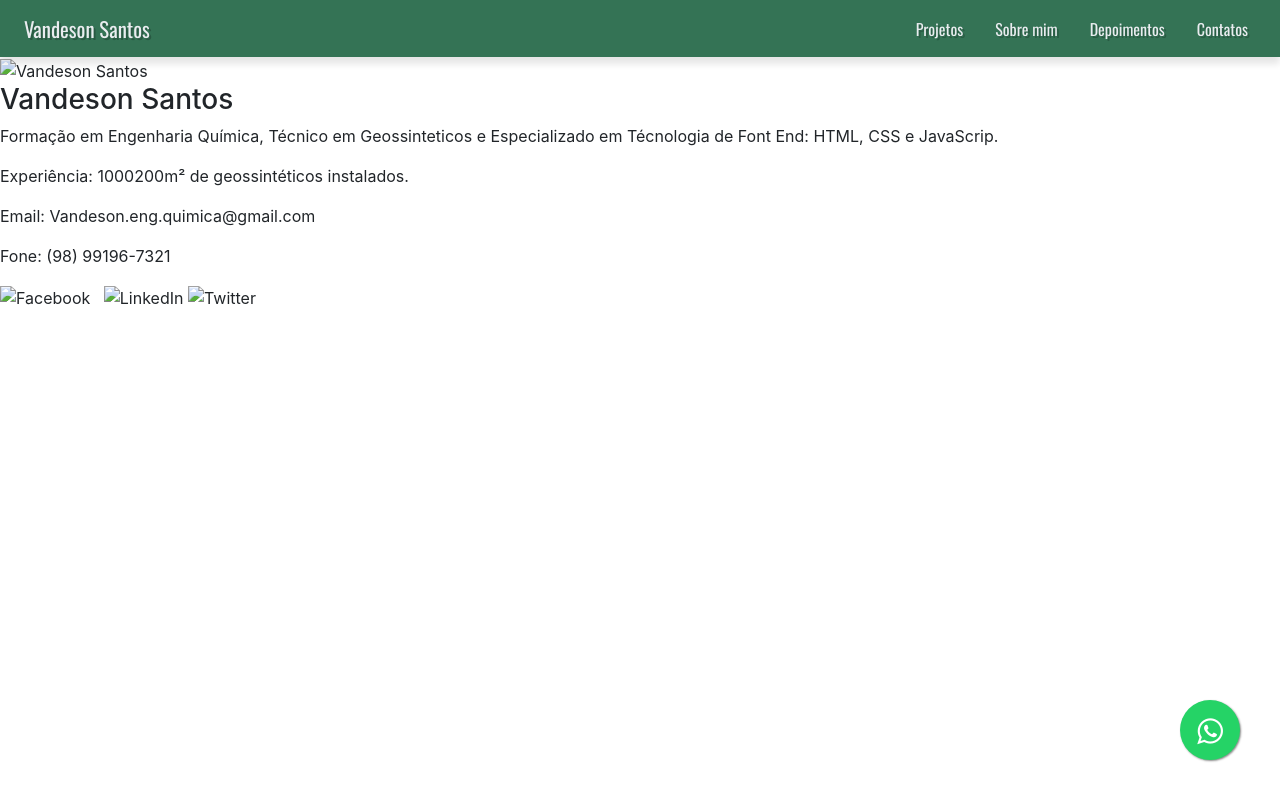
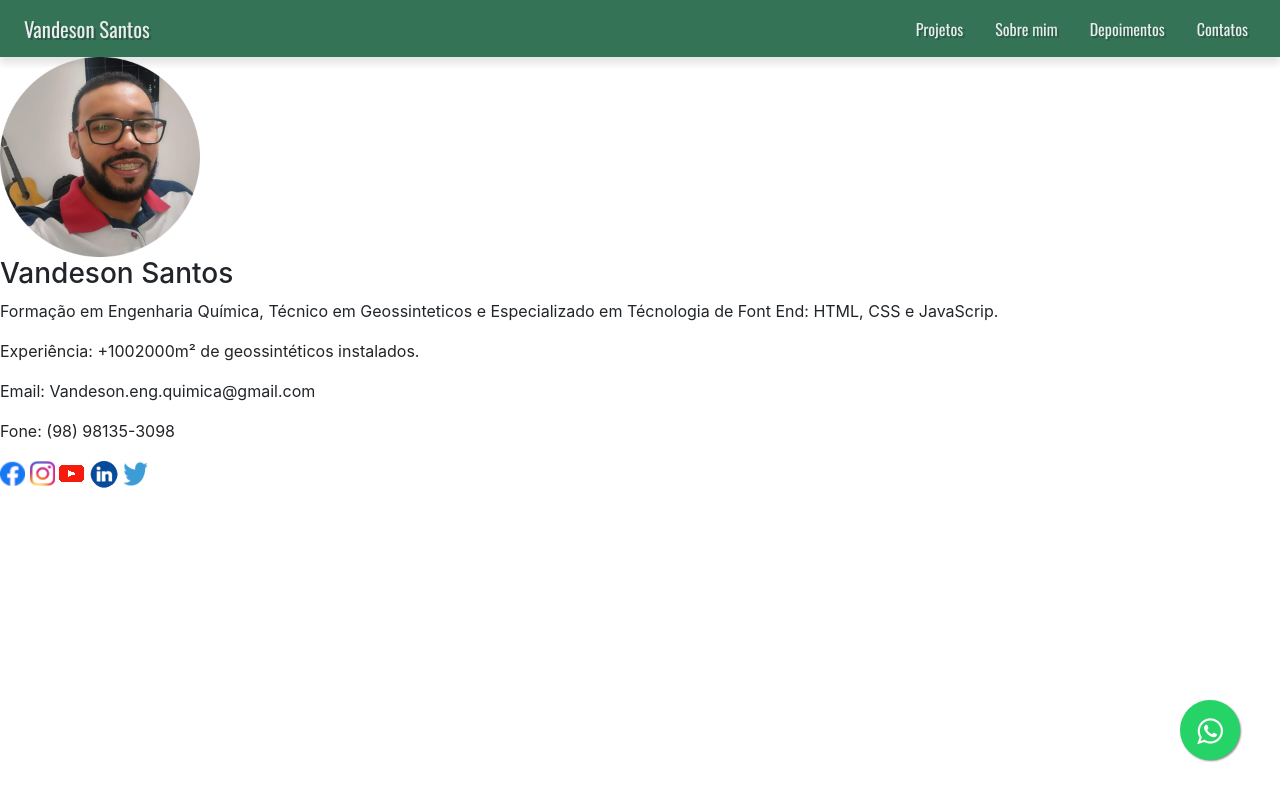
Before and after one commit to vandesonsantos/portfolio-engenharia, a plain HTML site: page src/contato/contato.htm in a window 1280 px wide. Drawn offline with nearby package versions, Linux system fonts and the light colour scheme.

Commit message:
html adicionando imagens

```diff
--- a/src/contato/contato.htm
+++ b/src/contato/contato.htm
@@ -56,22 +56,22 @@
 
         <div class="perfil-vandeson">
 
-            <img src="../src/imagens/vandeson-perfil.png" alt="Vandeson Santos">
+            <img src="../imagens/perfil-contato.png" alt="Vandeson Santos">
 
         </div>
 
         <div class="informacoes-vandeson">
             <h3 class="nome">Vandeson Santos</h3>
             <p>Formação em Engenharia Química, Técnico em Geossinteticos e Especializado em Técnologia de Font End: HTML, CSS e JavaScrip.</p>
-            <p>Experiência: 1000200m² de geossintéticos instalados.</p>
+            <p>Experiência: +1002000m² de geossintéticos instalados.</p>
             <p>Email: Vandeson.eng.quimica@gmail.com</p>
-            <p>Fone: (98) 99196-7321</p>
+            <p>Fone: (98) 98135-3098</p>
 
-            <img src="../src/imagens/facebook.png" alt="Facebook">
-            <img src="../src/imagens/instagram.png" alt="">
-            <img src="../src/imagens/youtub.png" alt="">
-            <img src="../src/imagens/linkedin.png" alt="LinkedIn">
-            <img src="../src/imagens/twitter.png" alt="Twitter">
+            <img src="../imagens/facebook.png" alt="Facebook">
+            <img src="../imagens/instagram.png" alt="Instagram">
+            <img src="../imagens/youtub.png" alt="YouTub">
+            <img src="../imagens/linkedin.png" alt="LinkedIn">
+            <img src="../imagens/twitter.png" alt="Twitter">
         </div>
     </div>
 
```
Also changed, not shown: src/imagens/facebook.png (added), src/imagens/instagram.png (added), src/imagens/linkedin.png (added), src/imagens/perfil-contato.png (added), src/imagens/twitter.png (added), src/imagens/youtub.png (added).
